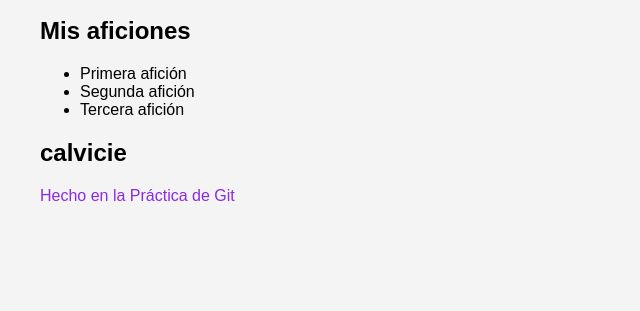
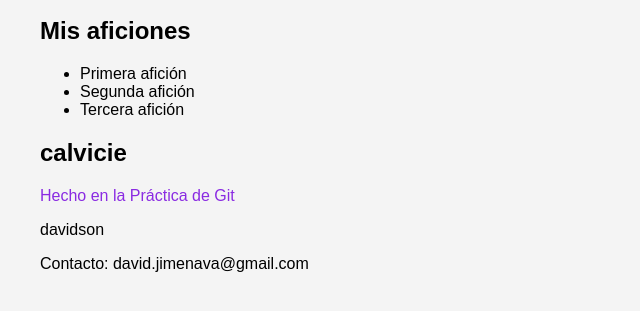
Before and after one commit to Simonlifehol/Proyectos, a plain HTML site: page mi-primer-repo/index.html in a window 1280 px wide. Shown: the part 227-538 px from the top of the page, without its empty margins (0-640 px from the left). Drawn offline with Linux system fonts and the light colour scheme.

Commit message:
Update index.html

```diff
--- a/mi-primer-repo/index.html
+++ b/mi-primer-repo/index.html
@@ -19,5 +19,8 @@
 <h2>calvicie</h2>
 
 <footer><p>Hecho en la Práctica de Git</p></footer>
+
+<p>davidson</p>
+<p>Contacto: david.jimenava@gmail.com</p>
 </body>
 </html>
```
